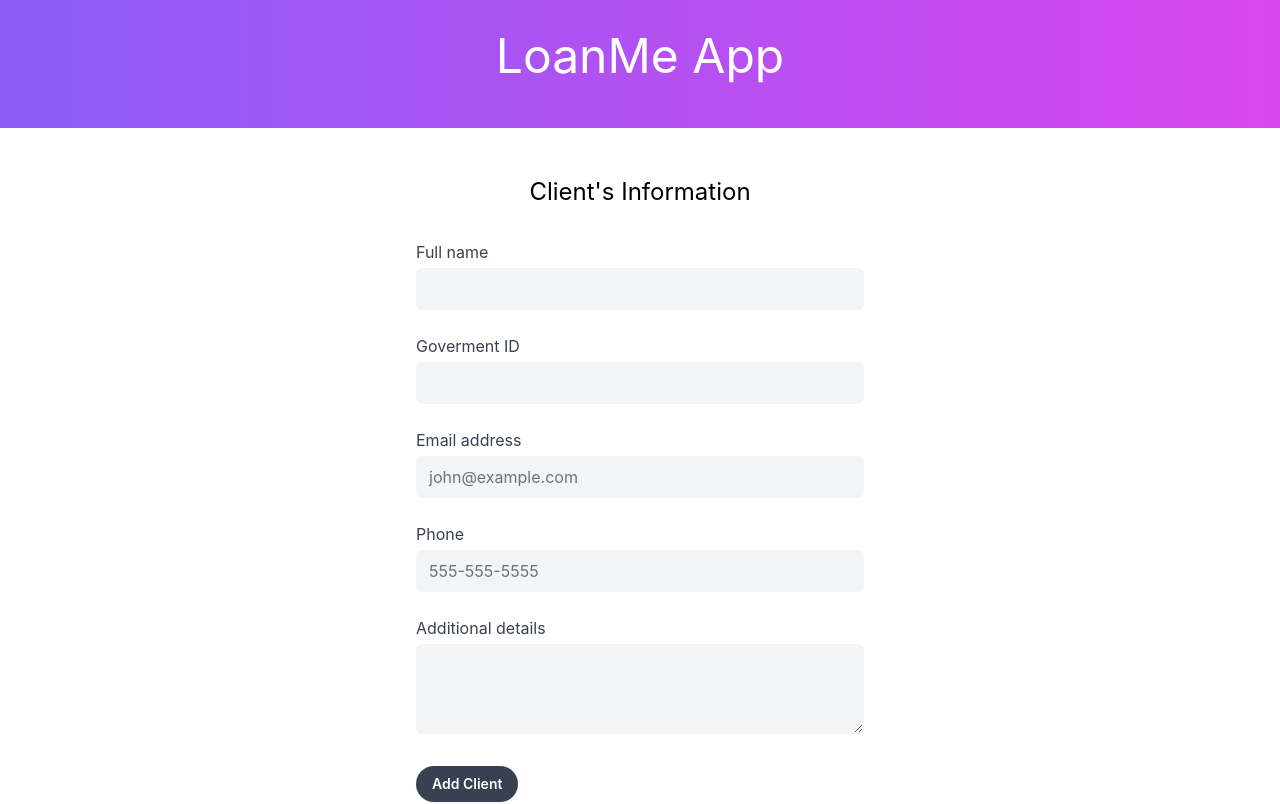
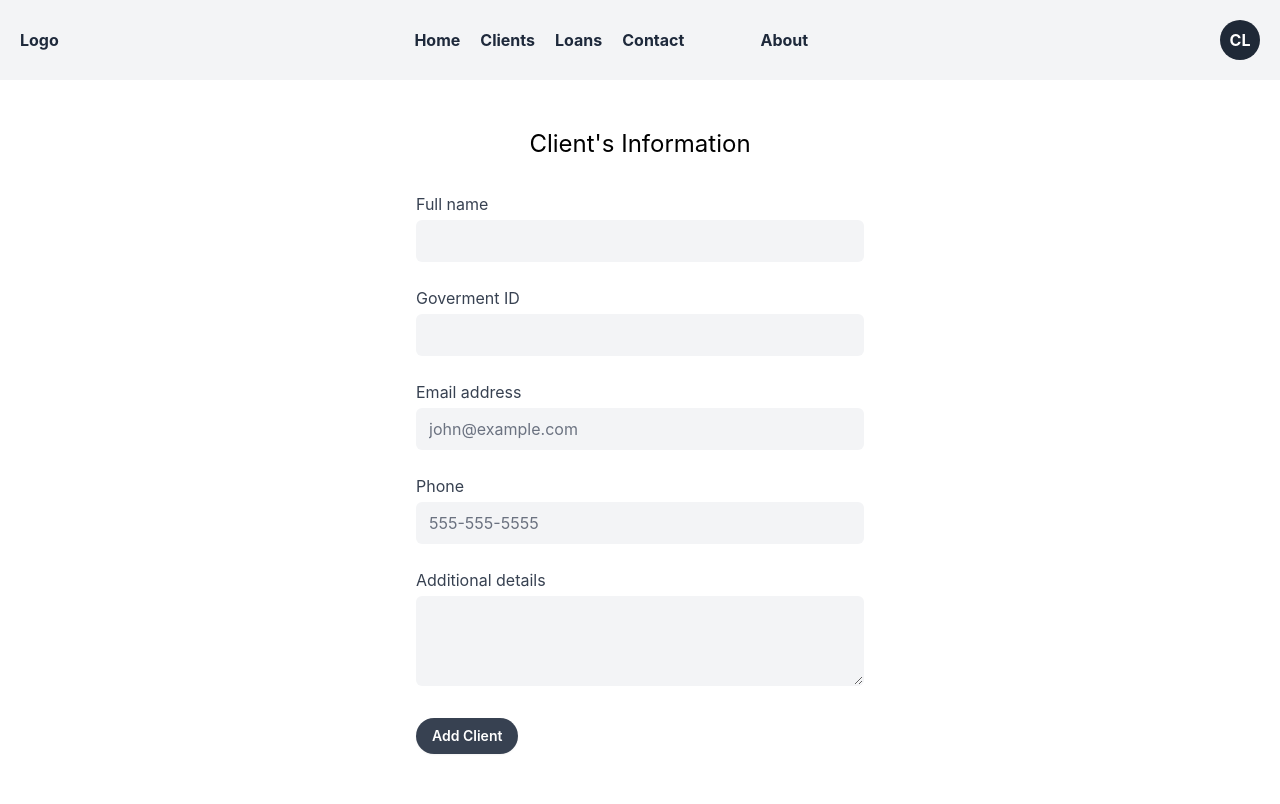
Before and after one commit to luztherose/loanMe, a React (Vite) app: page / in a window 1280 px wide. Shown: the top 804 px of the page. Built offline with nearby package versions, Linux system fonts and the light colour scheme.

Commit message:
Close #11 Create a navigation bar

```diff
--- /dev/null
+++ b/src/components/Header.jsx
@@ -0,0 +1,39 @@
+function Header() {
+  return (
+    <header>
+      <div className="bg-gray-100 text-slate-800 font-bold flex  h-20 justify-center items-center px-5">
+        <div>
+          <p>
+            <a href="#">Logo</a>
+          </p>
+        </div>
+        <nav className="bg-gray-100 w-full my-0 mx-auto flex justify-center">
+          <ul className="flex  h-20 justify-center items-center text-center">
+            <li className="mr-5">
+              <a href="#">Home</a>
+            </li>
+            <li className="mr-5">
+              <a href="#">Clients</a>
+            </li>
+            <li className="mr-5">
+              <a href="#">Loans</a>
+            </li>
+            <li className="mr-5">
+              <a href="#">Contact</a>
+            </li>
+            <li className="w-40">
+              <a href="#">About</a>
+            </li>
+          </ul>
+        </nav>
+        <div>
+          <p className="w-10 h-10 bg-gray-800 text-white text-center rounded-full flex justify-center items-center">
+            CL
+          </p>
+        </div>
+      </div>
+    </header>
+  );
+}
+
+export default Header;
--- a/src/components/Loan.jsx
+++ b/src/components/Loan.jsx
@@ -1,3 +1,4 @@
+import Header from "./Header";
 import ClientForm from "./ClientForm";
 import AddLoan from "./AddLoan";
 import ClientLoans from "./ClientLoans";
@@ -5,11 +6,7 @@ import ClientLoans from "./ClientLoans";
 function Loan() {
   return (
     <>
-      <div className="h-full p-8 text-slate-800 bg-gradient-to-r from-violet-500 to-fuchsia-500">
-        <h1 className="text-center text-5xl mb-4 font-display text-white">
-          LoanMe App
-        </h1>
-      </div>
+      <Header />
       <ClientForm />
       <AddLoan />
       <ClientLoans />
```
